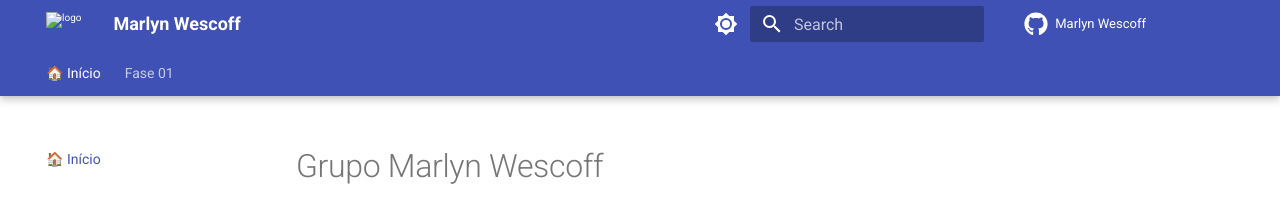
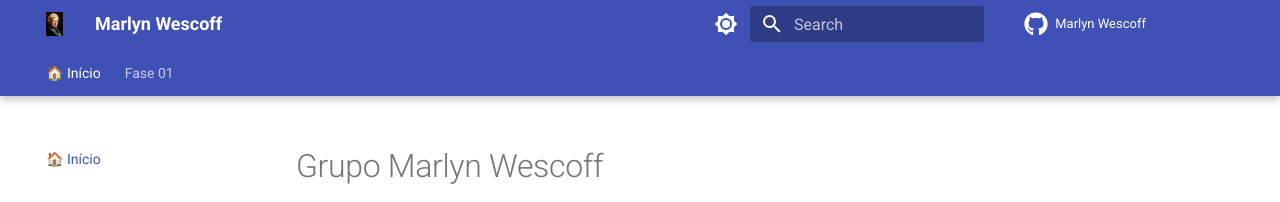
Before and after one commit to FCTE-Qualidade-de-Software-1/2025-2_T01_MARLYN-WESCOFF, an MkDocs documentation site: the page built from docs/index.md, in a window 1280 px wide. Shown: the top 202 px of the page. Built offline with MkDocs 1.6.1 and Material for MkDocs 9.7.7, drawn with Linux system fonts in a browser that asks for light colours; comment, search, counter and statistics services are not loaded.

Commit message:
Update mkdocs.yml

```diff
--- a/mkdocs.yml
+++ b/mkdocs.yml
@@ -29,7 +29,7 @@ theme:
   font:
     text: Roboto
     code: Roboto Mono
-  logo: docs/images/MarlynWescoff.png
+  logo: https://raw.githubusercontent.com/FCTE-Qualidade-de-Software-1/2025-2_T01_MARLYN-WESCOFF/refs/heads/main/docs/images/MarlynWescoff.png
   favicon: images/favicon.ico
   # Configuração de ícones
   icon:
```
